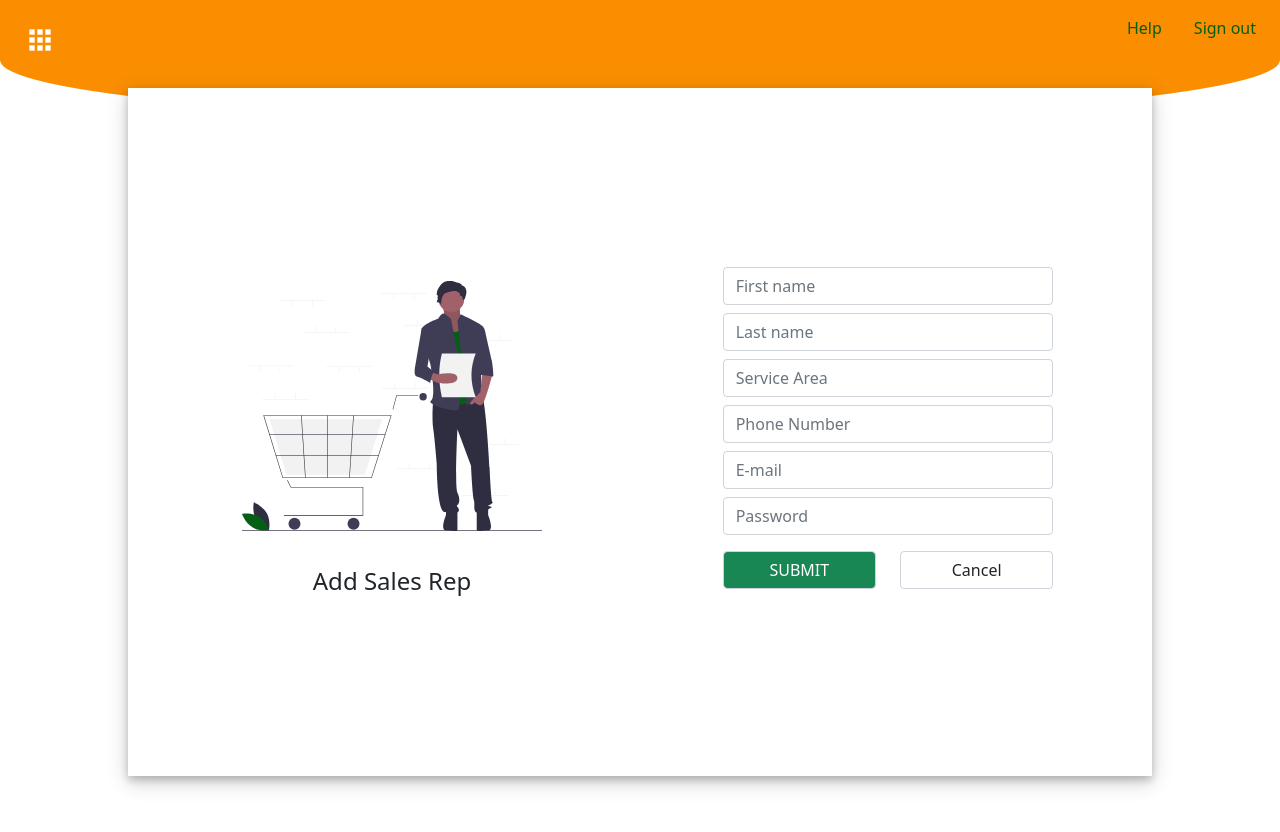
After one commit to landrykapela/rainbow, a PHP site: page /add_rep.html in a window 1280 px wide. The commit adds this page. Run offline with PHP 8.4, Linux system fonts and the light colour scheme.

Commit message:
Complete Reps feature

```diff
--- /dev/null
+++ b/add_rep.html
@@ -0,0 +1,131 @@
+<!DOCTYPE html>
+<html lang="en">
+  <head>
+    <title>Rainbow</title>
+    <meta
+      name="description"
+      content="A platform for importers to manage imports and distribution of imported products and track sales by distributors"
+    />
+    <meta name="author" content="Landry Kapela" />
+    <meta
+      name="keyword"
+      content="platform for importers, manage imports and distribution, track sales, reporting, web application, manage import costs"
+    />
+    <link href="css/main.css" rel="stylesheet" />
+    <link
+      href="https://cdn.jsdelivr.net/npm/bootstrap@5.0.0-beta3/dist/css/bootstrap.min.css"
+      rel="stylesheet"
+      integrity="sha384-eOJMYsd53ii+scO/bJGFsiCZc+5NDVN2yr8+0RDqr0Ql0h+rP48ckxlpbzKgwra6"
+      crossorigin="anonymous"
+    />
+    <link
+    href="https://cdn.jsdelivr.net/npm/bootstrap@5.0.0-beta3/dist/css/bootstrap.min.css"
+    rel="stylesheet"
+    integrity="sha384-eOJMYsd53ii+scO/bJGFsiCZc+5NDVN2yr8+0RDqr0Ql0h+rP48ckxlpbzKgwra6"
+    crossorigin="anonymous"
+  />
+  <link
+    href="https://fonts.googleapis.com/icon?family=Material+Icons"
+    rel="stylesheet"
+  />
+  </head>
+  <body>
+    <header class="bg-curve-primary-up">
+        <span class="material-icons dash" onclick="window.location.pathname='/dashboard.html'">apps</span>
+        <nav>
+          <a class="nav-item" href="" id="login"></a>
+          <a class="nav-item" href="help.html">Help</a>
+          <a class="nav-item" href="/">Sign out</a>
+        </nav>
+      </header>
+      <section class="dashboard">
+    <div class="content">
+      <div class="logo">
+        <img src="img/reps.svg" alt="Sales rep feature image" />
+        <p class="medium-text">Add Sales Rep</p>
+      </div>
+      <div class="col-md-4 col-lg-4 col-sm-10">
+        <form id="new_rep_form"
+          class="col-md-8 col-lg-8 col-sm-10"
+          method="post"
+        >
+        <div class="form-group my-2">
+            <input
+              type="text"
+              class="form-control"
+              id="fname"
+              name="fname"
+              placeholder="First name"
+            />
+          </div>
+          <div class="form-group my-2">
+            <input
+              type="text"
+              class="form-control"
+              id="lname"
+              name="lname"
+              placeholder="Last name"
+            />
+          </div>
+          <div class="form-group my-2">
+            <input
+              type="text"
+              class="form-control"
+              id="service_area"
+              name="service_area"
+              placeholder="Service Area"
+            />
+          </div>
+          <div class="form-group my-2">
+            <input
+              type="number"
+              class="form-control"
+              id="phone"
+              name="phone"
+              placeholder="Phone Number"
+            />
+          </div>
+          <div class="form-group my-2">
+            <input
+              type="email"
+              class="form-control"
+              id="email"
+              name="email"
+              placeholder="E-mail"
+            />
+          </div>
+
+          <div class="form-group my-2">
+            <input
+              type="password"
+              class="form-control"
+              id="password"
+              name="password"
+              placeholder="Password"
+            />
+          </div>
+         <div class="form-group my-2 row">
+          <div class="my-2 col-md-6 col-lg-6 col-sm-10">
+            <input
+              type="submit"
+              class="form-control bg-success"
+              id="btnSubmit"
+              name="btnSubmit"
+              value="SUBMIT"
+            />
+          </div>
+          <div class="my-2 col-md-6 col-lg-6 col-sm-10">
+            <input onclick="window.history.back();"
+              type="button"
+              class="form-control"
+              value="Cancel"
+            />
+          </div>
+        </div>
+        </form>
+      </div>
+    </div>
+    </section>
+    <script src="js/main.js"></script>
+  </body>
+</html>
--- a/css/main.css
+++ b/css/main.css
@@ -5,7 +5,6 @@ html {
 body {
   padding: 0;
   margin: 0;
-  background-color: red;
 }
 
 header .logo > img {
@@ -23,7 +22,7 @@ header {
 }
 
 header.bg-curve-primary-up {
-  background-color: #fa8e00;
+  background-color: #fa8e00 !important;
   border-bottom-left-radius: 50%;
   border-bottom-right-radius: 50%;
   height: 120px;
@@ -48,10 +47,15 @@ header > nav > a.nav-item {
   margin: 0.5em 1em;
 }
 
+.container {
+  height: 100%;
+}
+
 .content {
   height: 100vh;
   width: 100%;
   margin: 0 auto;
+  padding: 0;
   display: flex;
   flex-direction: row;
   justify-content: space-between;
@@ -63,11 +67,10 @@ header > nav > a.nav-item {
   flex-direction: column;
   justify-content: center;
   align-items: center;
-  margin: 0 auto;
+  width: 50%;
 }
 
 .content .logo > img {
-  width: 80%;
   height: auto;
   max-width: 300px;
   margin: 2em auto;
@@ -76,15 +79,23 @@ header > nav > a.nav-item {
 .content > div:nth-child(2) {
   display: flex;
   flex-direction: row;
-  justify-content: center;
+  justify-content: space-evenly;
   align-items: center;
-  background-color: #fa8e00;
   height: 100%;
   width: 50%;
+  margin: 0 auto;
 }
 
 .medium-text {
   font-size: 1.5rem;
+}
+
+.large-text {
+  font-size: 4rem;
+}
+
+.small-text {
+  font-size: 0.5rem;
 }
 
 a,
@@ -102,11 +113,11 @@ a.nav-item:hover {
 }
 
 .dashboard {
-  background-color: white;
+  background-color: white !important;
   margin: -5em auto;
   box-shadow: 0 4px 8px 0 rgba(0, 0, 0, 0.2), 0 6px 20px 0 rgba(0, 0, 0, 0.19);
   width: 80%;
-  height: 500px;
+  height: calc(90vh - 2em);
   padding: 1em;
   display: flex;
   flex-direction: row;
@@ -144,19 +231,51 @@ a.nav-item:hover {
   align-items: center;
   padding: 1em;
   color: #fa8e00;
-  width: 120px;
-  height: 120px;
+  width: 200px;
+  height: 200px;
   margin: 2em auto;
+  cursor: pointer;
+  border: 1px solid #fa8e00;
 }
 
 .icon-button > span.material-icons {
-  font-size: 3rem;
+  font-size: 3.2rem;
   cursor: pointer;
 }
 
 .icon-button:hover {
-  background-color: #045e13;
+  background-color: #045e13 !important;
   color: white;
+  border: 0px solid #fa8e00;
+}
+
+.bg-success {
+  background-color: #045e13 !important;
+  color: white !important;
+}
+
+.bg-primary {
+  background-color: #fa8e00 !important;
+  color: white !important;
+}
+
+#spinner {
+  display: block;
+  width: 50px;
+  height: 50px;
+  border-radius: 50%;
+  border: 1px solid #045e13;
+  border-top: none;
+  animation: spin 1s linear 0s 3 forwards;
+}
+
+@keyframes spin {
+  from {
+    transform: rotate(0deg);
+  }
+  to {
+    transform: rotate(360deg);
+  }
 }
 
 /*# sourceMappingURL=main.css.map */
--- a/css/main.scss
+++ b/css/main.scss
@@ -1,5 +1,7 @@
 $primaryColor: #fa8e00;
+$primaryColorTrans: #fa8e005e;
 $secondaryColor: #045e13;
+$faint:#9c989852;
 $defaultColor: white;
 
 @mixin shade {
@@ -12,7 +14,7 @@ $defaultColor: white;
   align-items: $a;
 }
 @mixin setBg($color: $defaultColor) {
-  background-color: $color;
+  background-color: $color !important;
 }
 html {
   scroll-behavior: smooth;
@@ -20,7 +22,6 @@ html {
 body {
   padding: 0;
   margin: 0;
-  @include setBg(red);
 }
 
 header .logo > img {
@@ -50,36 +51,45 @@ header > nav{
 header > nav > a.nav-item{
   margin:0.5em 1em;
 }
+.container{
+  height:100%;
+}
 .content {
   height: 100vh;
   width: 100%;
   margin: 0 auto;
+  padding:0;
   @include flex(row, space-between, center);
 }
 .content .logo {
   @include flex(column, center, center);
-  // @include setBg(red);
-  margin: 0 auto;
+  width:50%;
 }
+
 .content .logo > img {
-  width: 80%;
+  // width: 80%;
   height: auto;
   max-width: 300px;
   margin: 2em auto;
   // border: 1px solid blue;
 }
 .content > div:nth-child(2) {
-  @include flex(row, center, center);
-  @include setBg($primaryColor);
+  @include flex(row, space-evenly, center);
   height: 100%;
   width: 50%;
+  margin:0 auto;
 }
 
 // texts formats
 .medium-text {
   font-size: 1.5rem;
 }
-
+.large-text {
+  font-size: 4rem;
+}
+.small-text {
+  font-size: 0.5rem;
+}
 // links
 a,
 a:visited,
@@ -98,14 +108,54 @@ a.nav-item:hover {
   margin: -5em auto;
   @include shade();
   width: 80%;
-  height: 500px;
+  height: calc(90vh - 2em);
   padding: 1em;
   @include flex(row, space-evenly, center);
 }
+.dashboard:has( > span){
+  @include flex(row, space-evenly, flex-start);
+}
+.details,.details-list{
+  flex-wrap: wrap;
+}
+.item-list{
+  // @include setBg($primaryColorTrans);
+  width: 100%;
+  padding:0.5em 0;
+  margin-top: 0.5em;
+  @include flex(row,space-between, center);
+  cursor: pointer;
+  @include shade();
+
+}
+.item-list:hover{
+  @include setBg($faint);
+}
+.item-data{
+  @include flex(column,center,flex-start);
+  margin-left:0.5em;
+}
+.item-title{
+  // color:$faint;
+  font-size:1.2rem;
+}
+.item-focus{
+  color:$secondaryColor;
+}
 .details {
-  @include flex(row, space-evenly, center);
-  max-width: 400px;
-  flex-wrap: wrap;
+  width:100%;
+  @include flex(row, space-between, center);
+  max-width: 480px;
+}
+.details-list{
+  width: 100%;
+  @include flex(row,space-evenly, flex-start);
+  align-items:flex-start !important;
+}
+.actions-wide{
+  @include flex(row, space-between, center);
+  width:100%;
+  // @include setBg($primaryColor);
 }
 .graph {
   @include flex(column, center, center);
@@ -114,22 +164,70 @@ a.nav-item:hover {
   width: 420px;
   height: auto;
 }
+
+//buttons
+.action-buttons{
+  @include flex(row,space-evenly,flex-end);
+  // border:1px solid red;
+  // flex-grow: 1;
+}
+.action-buttons > span{
+  cursor: pointer;
+  padding:0.5em;
+  // color:$faint;
+}
+.action-buttons > span:hover{
+  color:$secondaryColor;
+
+}
 .icon-button {
   border-radius: 5px;
   box-shadow: 3px 3px 3px;
   @include flex(column, center, center);
   padding: 1em;
   color: $primaryColor;
-  width: 120px;
-  height: 120px;
+  width: 200px;
+  height: 200px;
   margin: 2em auto;
+  cursor: pointer;
+  border:1px solid $primaryColor;
 }
 .icon-button > span.material-icons {
-  font-size: 3rem;
+  font-size: 3.2rem;
   cursor: pointer;
 }
 
 .icon-button:hover{
   @include setBg($secondaryColor);
   color:$defaultColor;
+  border:0px solid $primaryColor;
 }
+.bg-success{
+  @include setBg($secondaryColor);
+  color:$defaultColor !important;
+}
+.bg-primary{
+  @include setBg($primaryColor);
+  color:$defaultColor !important;
+}
+
+
+//spinner
+#spinner{
+  display:block;
+  width:50px;
+  height:50px;
+  border-radius: 50%;
+  border:1px solid $secondaryColor;
+  border-top:none;
+  animation: spin 1s linear 0s 3 forwards;
+}
+
+@keyframes spin{
+  from{
+    transform:rotate(0deg);
+  }
+  to{
+    transform:rotate(360deg);
+  }
+}
--- a/dashboard.html
+++ b/dashboard.html
@@ -6,6 +6,7 @@
       name="description"
       content="A platform for importers to manage imports and distribution of imported products and track sales by distributors"
     />
+    <meta name="viewport" content="width=device-width, initial-scale=1.0"/>
     <meta name="author" content="Landry Kapela" />
     <meta
       name="keyword"
@@ -23,6 +24,8 @@
       rel="stylesheet"
     />
   </head>
+
+  <body>
     <header class="bg-curve-primary-up">
       <span class="material-icons dash" onclick="window.location.pathname='/dashboard.html'">apps</span>
       <nav>
@@ -31,7 +34,6 @@
         <a class="nav-item" href="/">Sign out</a>
       </nav>
     </header>
-  <body>
     <section class="dashboard">
       <div class="details">
         <div class="icon-button" onclick="window.location.pathname='/reps.html'">
--- a/index.html
+++ b/index.html
@@ -25,7 +25,7 @@
         <img src="img/logo.png" alt="Rainbow logo" />
         <p class="medium-text">Distribution Management System</p>
       </div>
-      <div class="col-md-4 col-lg-4 col-sm-10">
+      <div class="row bg-primary">
         <form id="loginform"
           class="col-md-4 col-lg-4 col-sm-10"
           method="post"
--- a/js/main.js
+++ b/js/main.js
@@ -6,6 +6,72 @@ if(db === undefined || db === null){
     storage.setItem("db",JSON.stringify(data));
     db = storage.getItem("db");
 }
+
+db = JSON.parse(db);
+//Functions start
+
+
+//simulate page load
+const simulateLoad =(waitTime,followFunction)=>{
+    setTimeout(()=>{
+        document.querySelector('#spinner').style.display = 'none';
+        followFunction();
+    },waitTime);
+}
+//check login
+const checkLogin = ()=>{
+    let u = session.getItem("session");
+    if(u === undefined || u === null){
+        window.location.pathname = "/index.html";
+        return false;
+    }
+    else{
+        let user = JSON.parse(u);
+    console.log("user: ",user);
+    document.querySelector("#login").textContent = user.uname.split("@")[0];
+    return true;
+    }
+}
+
+//load reps listReps
+const listReps = (reps)=>{
+    const listContainer = document.querySelector("#list_container");
+    reps.forEach(rep=>{
+        const itemList = document.createElement("div");
+        const itemData = document.createElement("div");
+        const itemActions = document.createElement("div");
+        const title = document.createElement("span");
+        const area = document.createElement("span");
+        const actionEdit = document.createElement("span");
+        const actionDelete = document.createElement("span");
+
+        itemList.classList.add("item-list");
+
+        area.textContent = rep.service_area;
+        title.textContent = rep.first_name+" "+rep.last_name;
+        title.classList.add("item-title");
+        area.classList.add("item-focus");
+        itemData.classList.add("item-data");
+        itemData.appendChild(title);
+        itemData.appendChild(area);
+
+        itemList.appendChild(itemData);
+        itemActions.classList.add("action-buttons");
+        actionEdit.classList.add("material-icons");
+        actionEdit.textContent ="edit";
+        actionDelete.classList.add("material-icons");
+        actionDelete.textContent ="delete";
+
+        itemActions.appendChild(actionEdit);
+        itemActions.appendChild(actionDelete);
+        itemList.appendChild(itemActions);
+
+        listContainer.appendChild(itemList);
+
+    })
+}
+
+//Functions end
 
 const loginForm = document.querySelector("#loginform");
 if(loginForm){
@@ -22,13 +88,50 @@ if(loginForm){
 
 //check if dashboard is loaded
 if(window.location.pathname == "/dashboard.html"){
-    let u = session.getItem("session");
-    if(u !== undefined && u !== null){
-        let user = JSON.parse(u);
-        console.log("user: ",user);
-        document.querySelector("#login").textContent = user.uname.split("@")[0];
-    }
-    else{
-        window.location.pathname = "/index.html";
+  checkLogin();
+}
+
+
+//check if current page is reps.html
+if(window.location.pathname == "/reps.html"){
+    let login = checkLogin();
+    if(login){
+        let reps = db.reps;
+        if(reps.length === 0){
+            simulateLoad(1000,()=>{
+                window.location.pathname = "/add_rep.html";
+            });
+
+        }
+        else{
+
+           simulateLoad(1000,(resps)=>{
+               listReps(reps);
+           });
+        }
     }
 }
+
+//check if current page is add reps
+if(window.location.pathname == "/add_rep.html"){
+    const form = document.querySelector("#new_rep_form");
+    if(form){
+
+        let reps = db.reps;
+        form.addEventListener('submit',(event)=>{
+            event.preventDefault();
+            let fname = document.getElementById("fname").value;
+            let lname = document.getElementById("lname").value;
+            let phone = document.getElementById("phone").value;
+            let service_area = document.getElementById("service_area").value;
+            let email = document.getElementById("email").value;
+            let password = document.getElementById("password").value;
+            let id = reps.length;
+            let rep = {id:id,first_name:fname,last_name:lname,email:email,phone:phone,service_area:service_area,password:password};
+            reps.push(rep);
+            db.reps = reps;
+            storage.setItem('db',JSON.stringify(db));
+            window.location.pathname="/reps.html";
+        })
+    }
+}
```
Also changed, not shown: other parts of css/main.css (+79 -3 lines), reps.html (added, +48 -0 lines), img/products.svg (added), img/reports.svg (added), img/reps.svg (added), img/suppliers.svg (added), 1 other file. Lines whose indentation alone changed are shown as unchanged.
